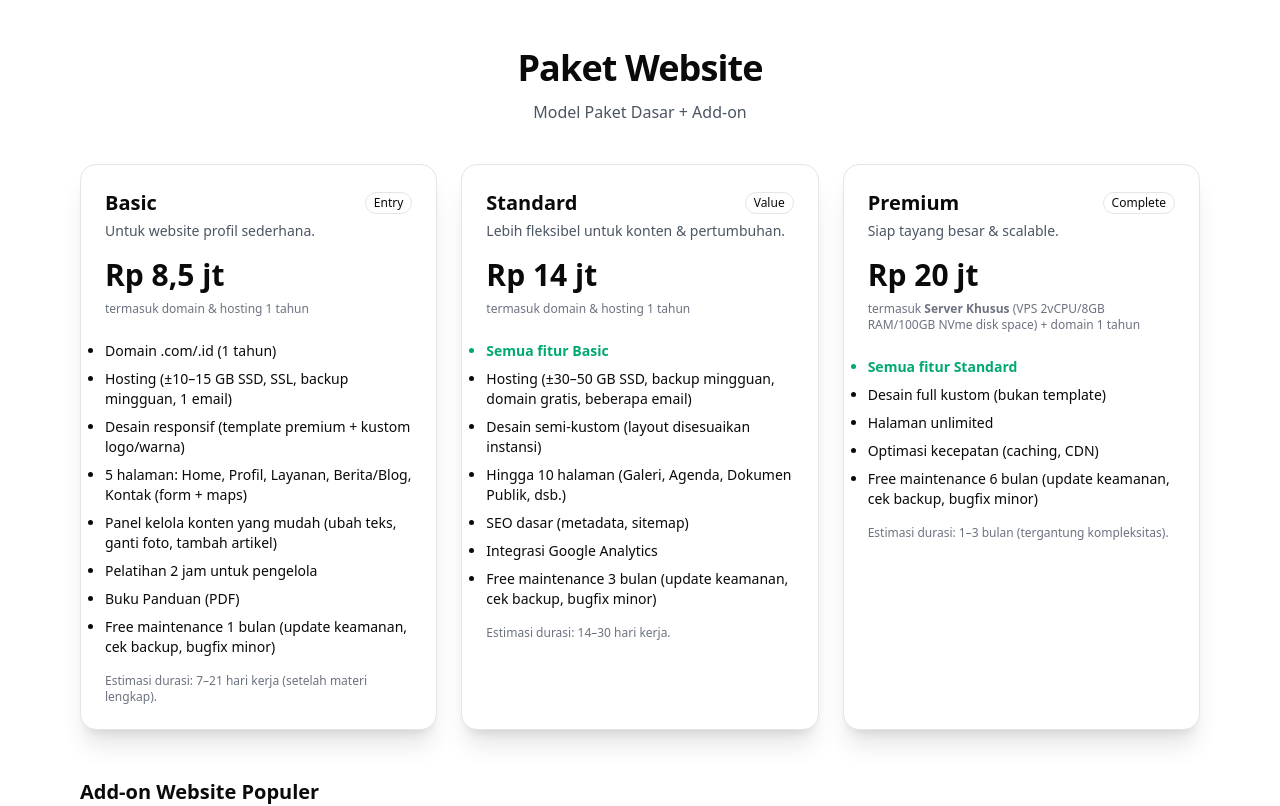
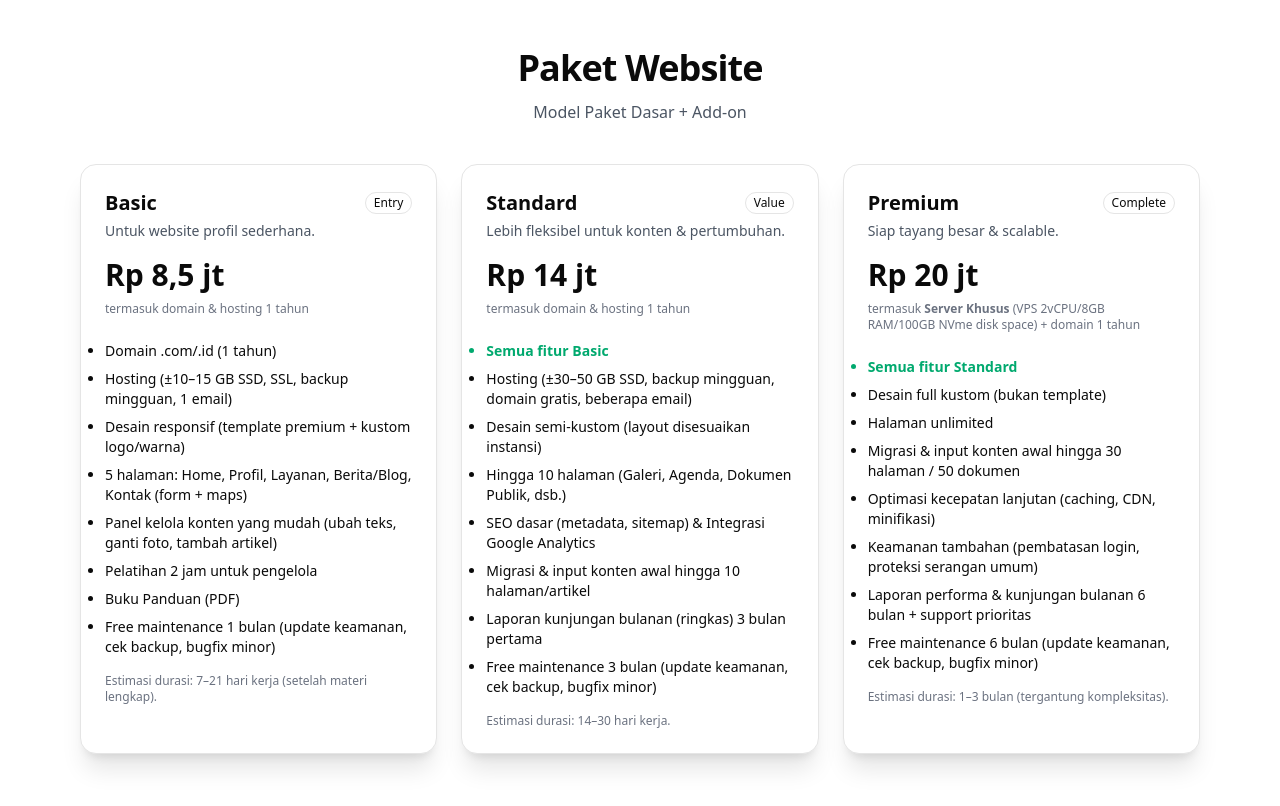
Before and after one commit to preposterous-cat/new-profile, a Next.js app: page /layanan-web in a window 1280 px wide. Shown: the top 806 px of the page. Built offline with nearby package versions, Linux system fonts and the light colour scheme; a web font is replaced by a local one.

Commit message:
add: layanan to standard and premium

```diff
--- a/app/layanan-web/page.js
+++ b/app/layanan-web/page.js
@@ -67,8 +67,9 @@ export default function LayananWeb() {
                         <li>Hosting (±30–50 GB SSD, backup mingguan, domain gratis, beberapa email)</li>
                         <li>Desain semi‑kustom (layout disesuaikan instansi)</li>
                         <li>Hingga 10 halaman (Galeri, Agenda, Dokumen Publik, dsb.)</li>
-                        <li>SEO dasar (metadata, sitemap)</li>
-                        <li>Integrasi Google Analytics</li>
+                        <li>SEO dasar (metadata, sitemap) & Integrasi Google Analytics</li>
+                        <li>Migrasi & input konten awal hingga 10 halaman/artikel</li>
+                        <li>Laporan kunjungan bulanan (ringkas) 3 bulan pertama</li>
                         <li>Free maintenance 3 bulan (update keamanan, cek backup, bugfix minor)</li>
                     </ul>
                     <div className="mt-4 text-xs text-gray-500">Estimasi durasi: 14–30 hari kerja.</div>
@@ -89,7 +90,10 @@ export default function LayananWeb() {
                         <li className="font-bold text-success">Semua fitur Standard</li>
                         <li>Desain full kustom (bukan template)</li>
                         <li>Halaman unlimited</li>
-                        <li>Optimasi kecepatan (caching, CDN)</li>
+                        <li>Migrasi & input konten awal hingga 30 halaman / 50 dokumen</li>
+                        <li>Optimasi kecepatan lanjutan (caching, CDN, minifikasi)</li>
+                        <li>Keamanan tambahan (pembatasan login, proteksi serangan umum)</li>
+                        <li>Laporan performa & kunjungan bulanan 6 bulan + support prioritas</li>
                         <li>Free maintenance 6 bulan (update keamanan, cek backup, bugfix minor)</li>
                     </ul>
                     <div className="mt-4 text-xs text-gray-500">Estimasi durasi: 1–3 bulan (tergantung kompleksitas).</div>
```
